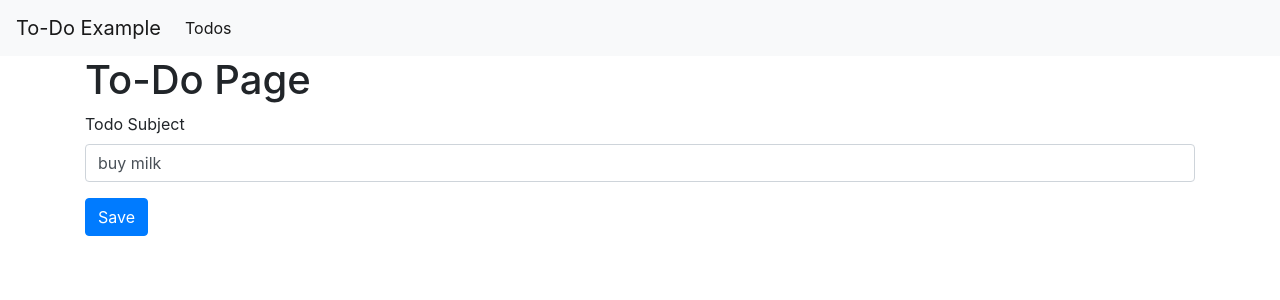
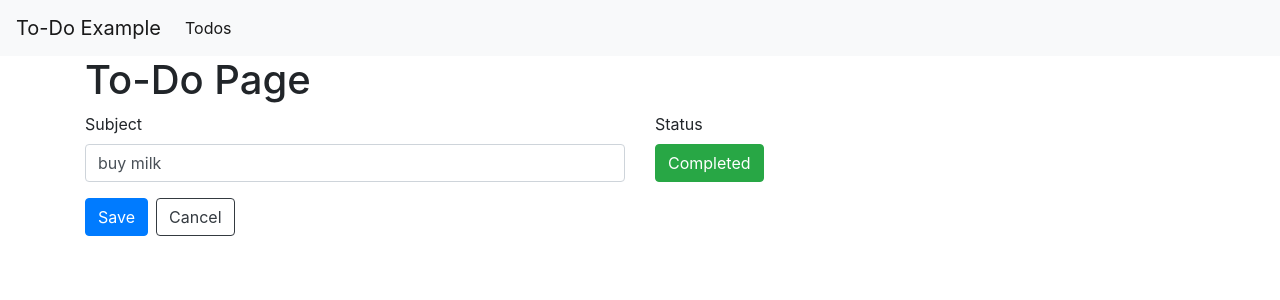
Before and after one commit to dianakoh/vue-project, a Vue app in the folder vue3-project/: page /todos/1 in a window 1280 px wide. Shown: the top 300 px of the page. Built offline with nearby package versions, Linux system fonts and the light colour scheme; data requests are answered from the project's data file.

Commit message:
To-Do 페이지 컴포넌트 만들기 2

```diff
--- a/vue3-project/src/pages/todos/_id.vue
+++ b/vue3-project/src/pages/todos/_id.vue
@@ -4,21 +4,49 @@
     Loading..
   </div>
   <form v-else>
-    <div class="form-group">
-      <label>Todo Subject</label>
-      <input v-model="todo.subject" type="text" class="form-control" />
+    <div class="row">
+      <div class="col-6">
+        <div class="form-group">
+          <label>Subject</label>
+          <input v-model="todo.subject" type="text" class="form-control" />
+        </div>
+      </div>
+      <div class="col-6">
+        <div class="form-group">
+          <label>Status</label>
+          <div>
+            <button
+              class="btn"
+              type="button"
+              :class="todo.completed ? 'btn-success' : 'btn-danger'"
+              @click="toggleTodoStatus"
+            >
+              {{ todo.completed ? "Completed" : "Incomplete" }}
+            </button>
+          </div>
+        </div>
+      </div>
     </div>
-    <button class="btn btn-primary">Save</button>
+
+    <button type="submit" class="btn btn-primary">Save</button>
+    <button
+      type="button"
+      class="btn btn-outline-dark ml-2"
+      @click="moveToTodoListPage"
+    >
+      Cancel
+    </button>
   </form>
 </template>
 <script>
-import { useRoute } from "vue-router";
+import { useRoute, useRouter } from "vue-router";
 import axios from "axios";
 import { ref } from "@vue/reactivity";
 
 export default {
   setup() {
     const route = useRoute();
+    const router = useRouter();
     const todo = ref(null);
     const loading = ref(true);
 
@@ -30,10 +58,22 @@
       loading.value = false;
     };
 
+    const toggleTodoStatus = () => {
+      todo.value.completed = !todo.value.completed;
+    };
+
+    const moveToTodoListPage = () => {
+      router.push({
+        name: "Todos",
+      });
+    };
+
     getTodo();
     return {
       todo,
       loading,
+      toggleTodoStatus,
+      moveToTodoListPage,
     };
   },
 };
```
